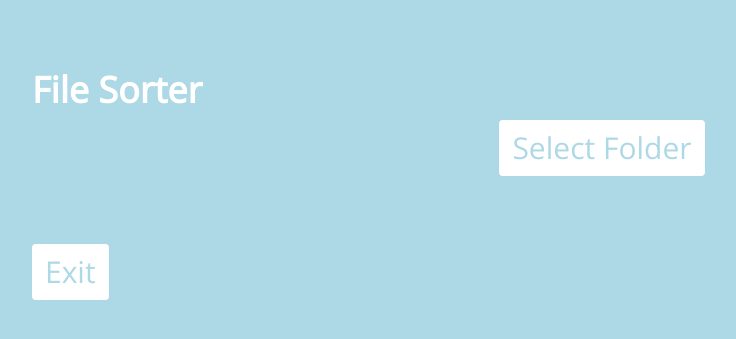
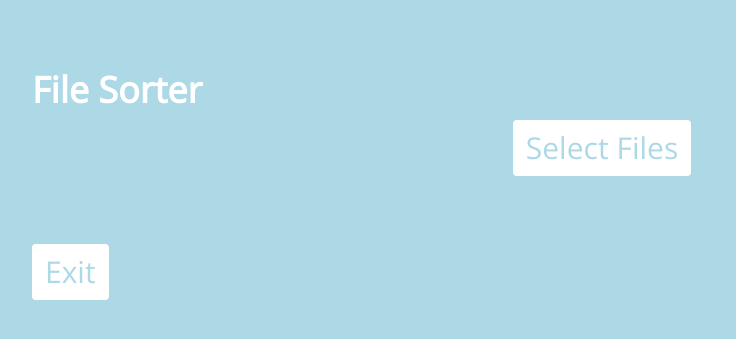
Before and after one commit to Tahfimul/CNC-File-Sorter-Flask-HTML, a Flask app: page / in a window 1280 px wide. Shown: the top 339 px of the page, without its empty margins (38-774 px from the left). Run offline with Flask 2, Linux system fonts and the light colour scheme; some libraries are stand-ins or nearby versions.

Commit message:
Update index.html

```diff
--- a/templates/index.html
+++ b/templates/index.html
@@ -64,7 +64,7 @@
           </div>
           <div align="center">
           <h1 id="cancelMessage"><strong>Cancellation under progress. Please wait to be redirected.</h1>
-          <button id="selectBtn" class="btn">Select Folder</button>
+          <button id="selectBtn" class="btn">Select Files</button>
           <button id="startBtn" class="btn">Start</button>
           </div><br>
           <div id="progressBar" class="progress-bar progress-bar-striped active" role="progressbar" aria-valuenow="0"
```
